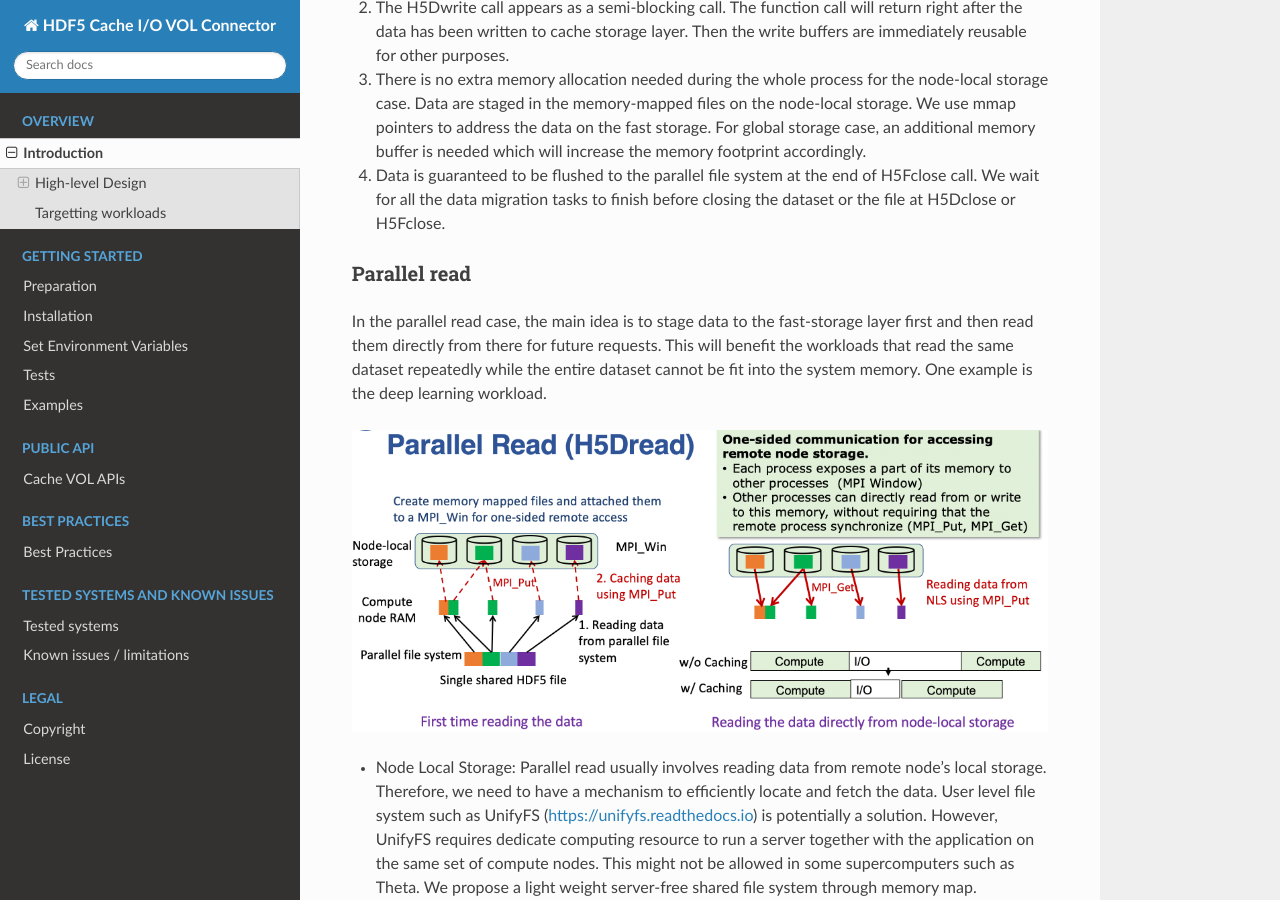
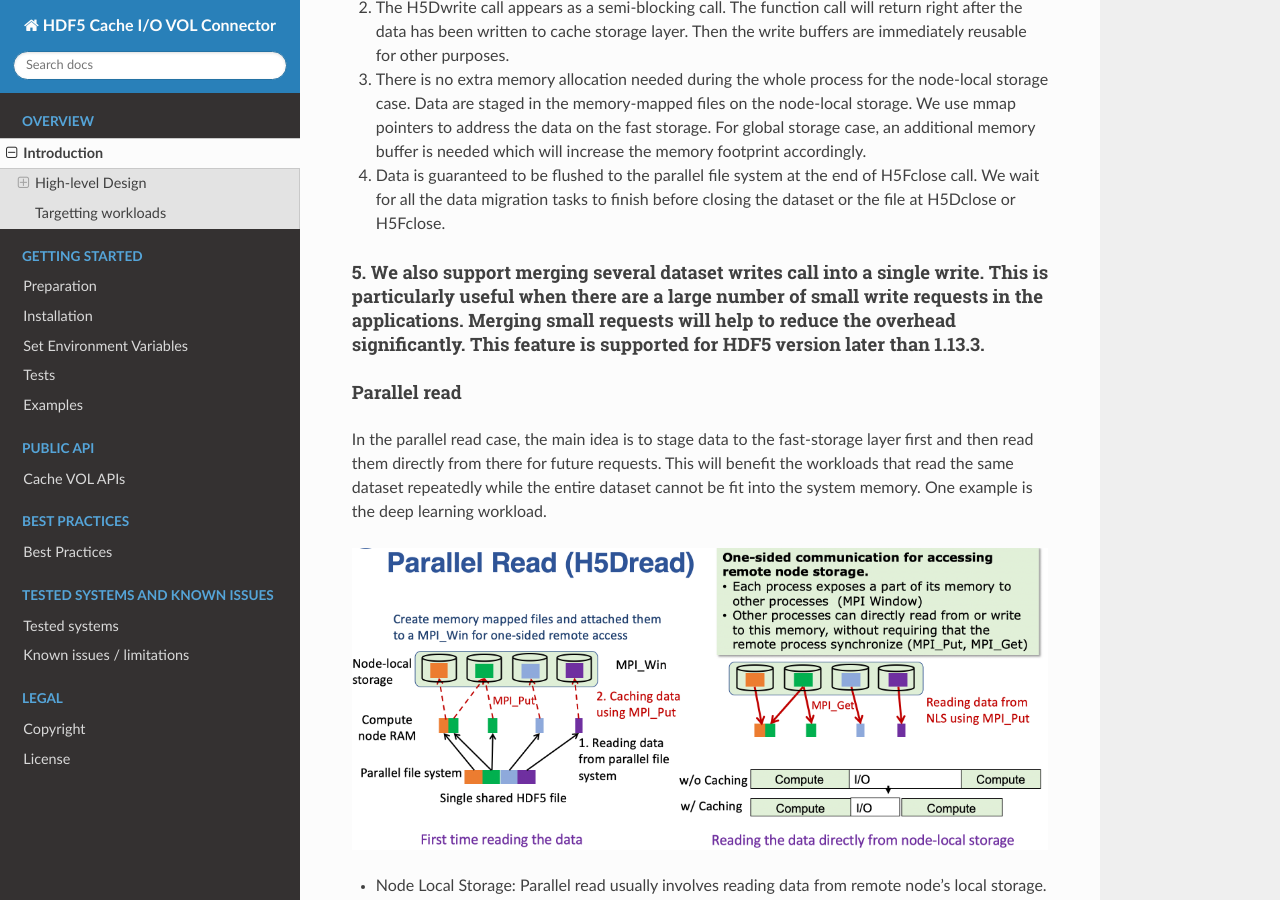
Before and after one commit to HDFGroup/vol-cache, a Sphinx documentation site: the page built from docs/source/overview.rst, in a window 1280 px wide and 900 px high, scrolled down 2309 px. Built offline with Sphinx 7.4.7 and the Read the Docs theme 2.0.0, drawn with Linux system fonts in a browser that asks for light colours.

Commit message:
updated documentations and trying to fix the bugs

```diff
--- a/docs/source/copyright.rst
+++ b/docs/source/copyright.rst
@@ -1,6 +1,6 @@
 Copyright
 ===================================
-@Copyright 2021, Huihuo Zheng, Venkatram Vishwanath, Houjun Tang, Quincey Koziol, Suren Byna, John Mainzer. UChicago Argonne LLC All rights reserved.
+@Copyright 2023, Huihuo Zheng, Venkatram Vishwanath, Houjun Tang, Quincey Koziol, Suren Byna, John Mainzer. UChicago Argonne LLC All rights reserved.
 
 If you have questions about your rights to use or distribute this software, please contact Argonne Intellectual Property Office at partners@anl.gov
 
--- a/docs/source/gettingstarted.rst
+++ b/docs/source/gettingstarted.rst
@@ -106,6 +106,7 @@ All the setup of the local storage information is included in cache_1.cfg. Curre
     HDF5_CACHE_WRITE_BUFFER_SIZE: 2147483648 # Storage space reserved for staging data to be written to the parallel file system.
     HDF5_CACHE_STORAGE_TYPE: SSD # local storage type [SSD|BURST_BUFFER|MEMORY|GPU], default SSD
     HDF5_CACHE_REPLACEMENT_POLICY: LRU # [LRU|LFU|FIFO|LIFO]
+    HDF5_CACHE_FUSHION_THRESHOLD: 16777216 # Threshold beyond which the data is flushed to the terminal storage layer. This only works for HDF5 version > 1.13.3.
 
 .. note::
 
--- a/docs/source/overview.rst
+++ b/docs/source/overview.rst
@@ -36,6 +36,7 @@ We highlight a few features as follows:
 
 4. Data is guaranteed to be flushed to the parallel file system at the end of H5Fclose call. We wait for all the data migration tasks to finish before closing the dataset or the file at H5Dclose or H5Fclose.
 
+5. We also support merging several dataset writes call into a single write. This is particularly useful when there are a large number of small write requests in the applications. Merging small requests will help to reduce the overhead significantly. This feature is supported for HDF5 version later than 1.13.3.
 '''''''''''''''''''
 Parallel read
 '''''''''''''''''''
--- a/docs/source/resources.rst
+++ b/docs/source/resources.rst
@@ -1,2 +1,3 @@
 Resources
 ===================================
+H. Zheng et al., "HDF5 Cache VOL: Efficient and Scalable Parallel I/O through Caching Data on Node-local Storage," 2022 22nd IEEE International Symposium on Cluster, Cloud and Internet Computing (CCGrid), Taormina, Italy, 2022, pp. 61-70, doi: 10.1109/CCGrid54584.2022.00015.
```
Also changed, not shown: README.md (+6 -0 lines).
